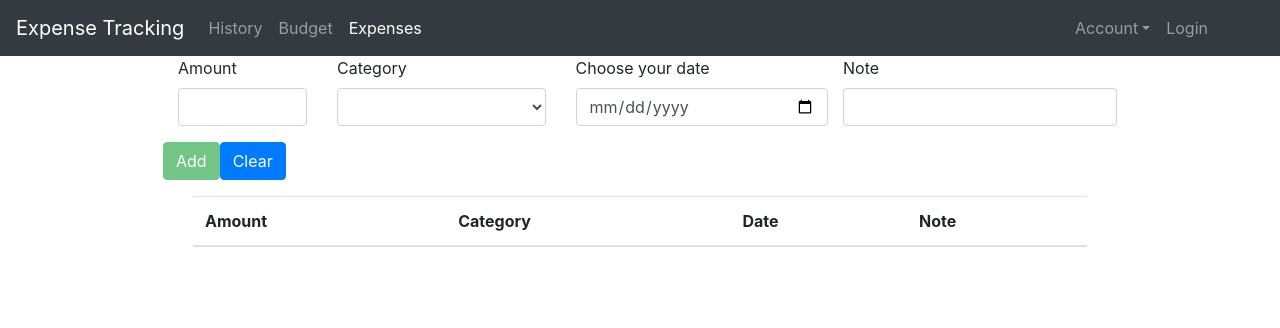
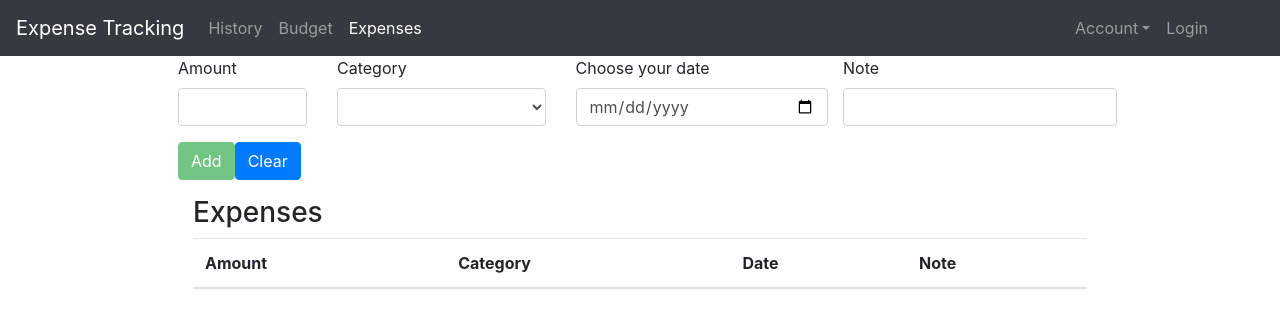
Before and after one commit to magnusbrok/Expense-Tracker-FrontEnd, an Angular app: page /expenses in a window 1280 px wide. Shown: the top 328 px of the page. Built offline with nearby package versions, Linux system fonts and the light colour scheme.

Commit message:
small change to expense htlm layout

```diff
--- a/src/app/expenses/expense-edit/expense-edit.component.html
+++ b/src/app/expenses/expense-edit/expense-edit.component.html
@@ -48,7 +48,7 @@
       </div>
 
       <div class="row">
-        <div class="col-xs-12">
+        <div class="col xs 12">
             <button class="btn btn-success" type="submit" [disabled]="!f.valid">{{ editMode ? 'Update' : 'Add'}}</button>
             <button class="btn btn-danger" *ngIf="editMode" type="button" (click)="onDelete()">Delete</button>
             <button class="btn btn-primary" type="button" (click)="onClear()">Clear</button>
--- a/src/app/expenses/expenses.component.html
+++ b/src/app/expenses/expenses.component.html
@@ -1,10 +1,10 @@
 <div class="row">
-  <div class="col-xs-10">
+  <div class="col xs 10">
     <div class="row">
       <app-expense-edit></app-expense-edit>
     </div>
-
     <div class="row mt-3">
+      <h3>Expenses</h3>
       <table class="table table-hover">
         <thead>
         <tr>
```
